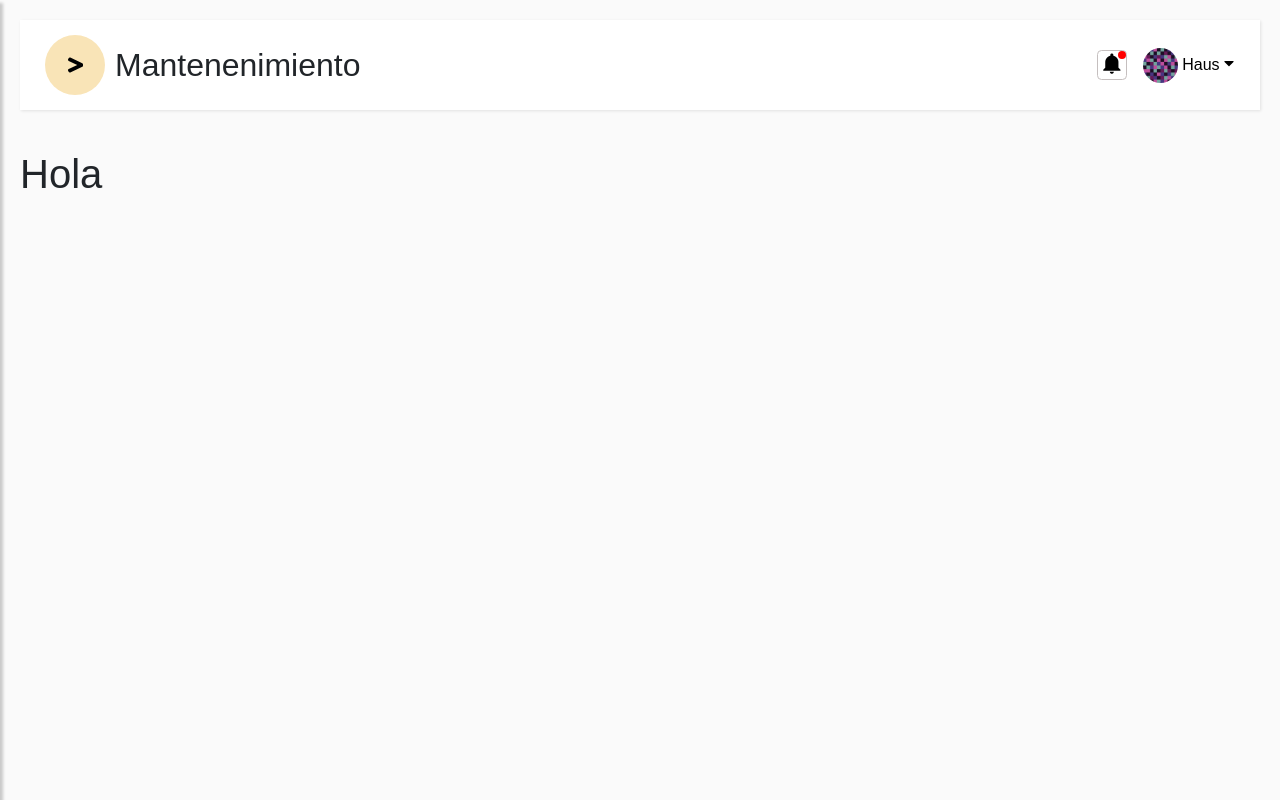
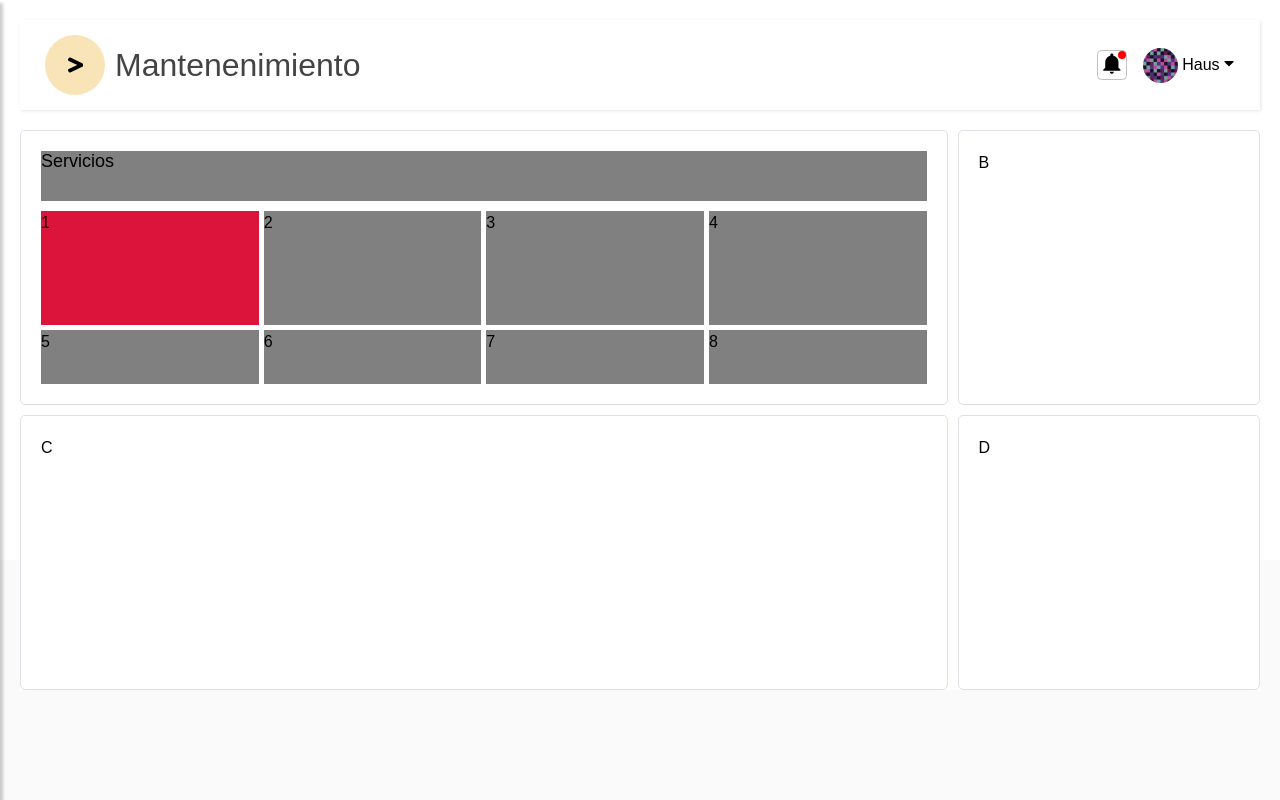
Before and after one commit to Benji-Mtz/django-fronted, a Django app: page /mantenimiento/ in a window 1280 px wide. Run offline with Django 3.2, Linux system fonts and the light colour scheme; some libraries are stand-ins or nearby versions.

Commit message:
css grid servicios

```diff
--- a/static/css/style.css
+++ b/static/css/style.css
@@ -56,7 +56,7 @@
   background: var(--light) !important;
   border: none;
   border-radius: 0;
-  margin-bottom: 40px;
+  margin-bottom: 20px;
   box-shadow: 1px 1px 3px rgba(0, 0, 0, 0.1);
 }
 
@@ -371,5 +371,102 @@
   align-items: center;
 }
 /* ---------------------------------------------------
+MANTENIMIENTO
+----------------------------------------------------- */
+.wrapper {
+  height: 56rem;
+  display: grid;
+  grid-gap: 10px;
+  grid-template-columns: repeat(4, 1fr) ;
+  grid-template-rows: repeat(2, 1fr );
+  grid-auto-flow: column;
 
------------------------------------------------------ */
+  background-color: #fff;
+  color: #444;
+}
+
+.box {
+  /* background: aquamarine; */
+  color: var(--negro);
+  border-radius: 5px;
+  border: 1px solid #dee2e6;
+  padding: 2rem;
+}
+
+.servicios {
+  grid-column:  1 / 4;
+  grid-row: 1 / 2;
+
+  display: grid;
+  grid-gap: 5px;
+  grid-template-columns: repeat(4, 1fr);
+  grid-template-rows: repeat(4, 1fr);
+}
+.title-services{
+  grid-column:  1 / 5;
+  grid-row:  1 / 2;
+}
+.inner-box{
+  background: grey;
+}
+.servicios > div:nth-of-type(1){
+  background: crimson;
+  grid-column:  1 / 2;
+  grid-row:  2 / 4;
+}
+.servicios > div:nth-of-type(2){
+  grid-column:  2 / 3;
+  grid-row:  2 / 4;
+}
+.servicios > div:nth-of-type(3){
+  grid-column:  3 / 4;
+  grid-row:  2 / 4;
+}
+.servicios > div:nth-of-type(4){
+  grid-column:  4 / 5;
+  grid-row:  2 / 4;
+}
+.servicios > div:nth-of-type(5){
+  grid-column:  1 / 2;
+  grid-row:  4 / 5;
+}
+.servicios > div:nth-of-type(6){
+  grid-column:  2 / 3;
+  grid-row:  4 / 5;
+}
+.servicios > div:nth-of-type(7){
+  grid-column:  3 / 4;
+  grid-row:  4 / 5;
+}
+.servicios > div:nth-of-type(8){
+  grid-column:  4 / 5;
+  grid-row:  4 / 5;
+}
+
+.total-servicios {
+  grid-column: 4 / 5;
+  grid-row: 1 / 2;
+}
+.servicios-curso {
+  grid-column:  1 / 4;
+  grid-row: 2 / 3;
+}
+.personal{
+  grid-column: 4 / 5;
+  grid-row: 2 / 3;
+}
+
+/* .e {
+  grid-column: 1 / 3;
+  grid-row: 1;
+}
+
+.f {
+  grid-column: 1;
+  grid-row: 2;
+}
+
+.g {
+  grid-column: 2;
+  grid-row: 2;
+} */
--- a/templates/mantenimiento.html
+++ b/templates/mantenimiento.html
@@ -3,8 +3,28 @@
 {% block content %}
 
 <div class="main-container">
-  <h1>
-    Hola
-  </h1>
+
+<div class="wrapper">
+  <div class="box servicios">
+    <h5 class="inner-box title-services">Servicios</h5>
+    <div class="inner-box">1</div>
+    <div class="inner-box">2</div>
+    <div class="inner-box">3</div>
+    <div class="inner-box">4</div>
+
+    <div class="inner-box">5</div>
+    <div class="inner-box">6</div>
+    <div class="inner-box">7</div>
+    <div class="inner-box">8</div>
+  </div>
+  <div class="box total-servicios">B</div>
+  <div class="box servicios-curso">C</div>
+  <div class="box personal">
+    D
+
+  </div>
+</div>
+
+
 </div>
 {% endblock %}
```
